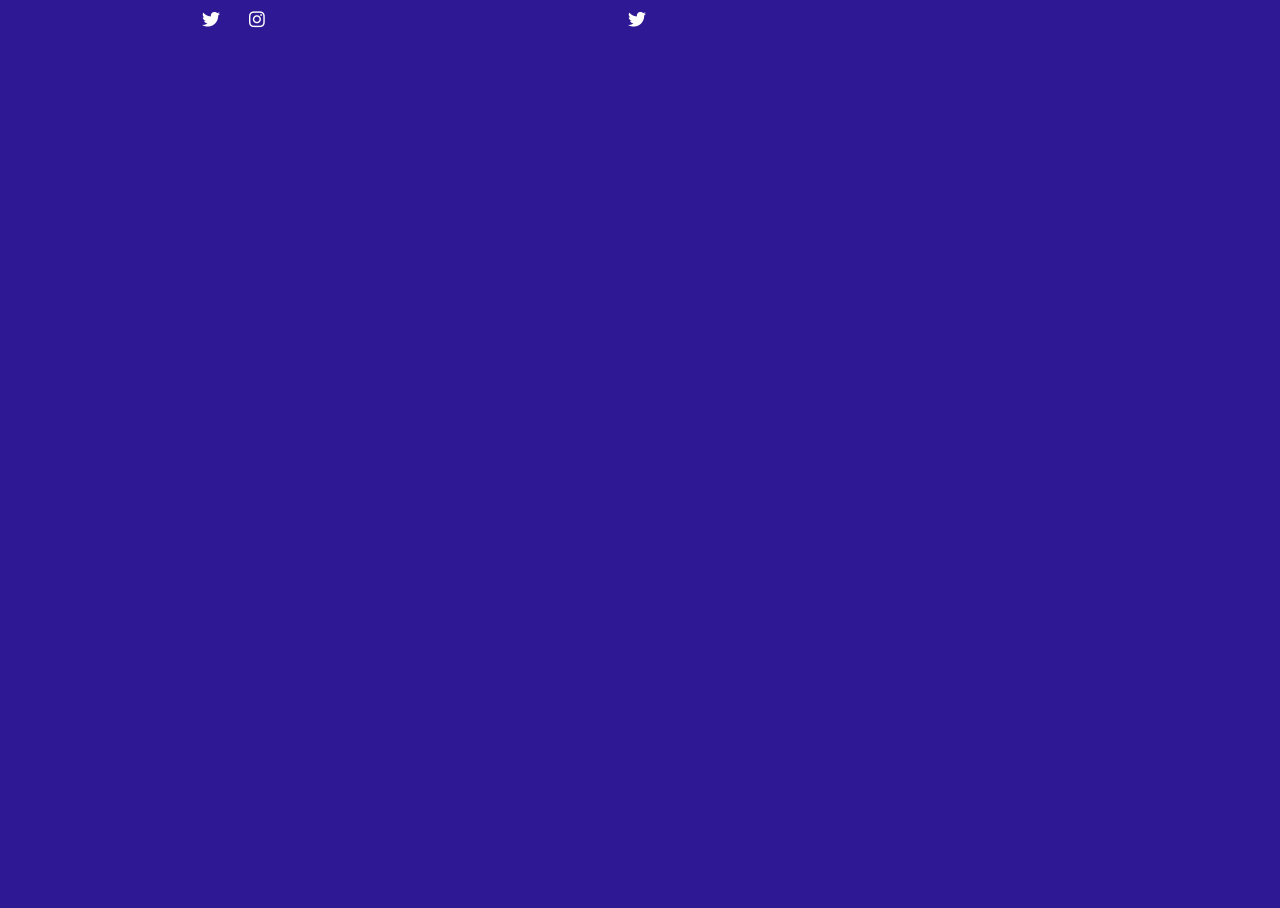
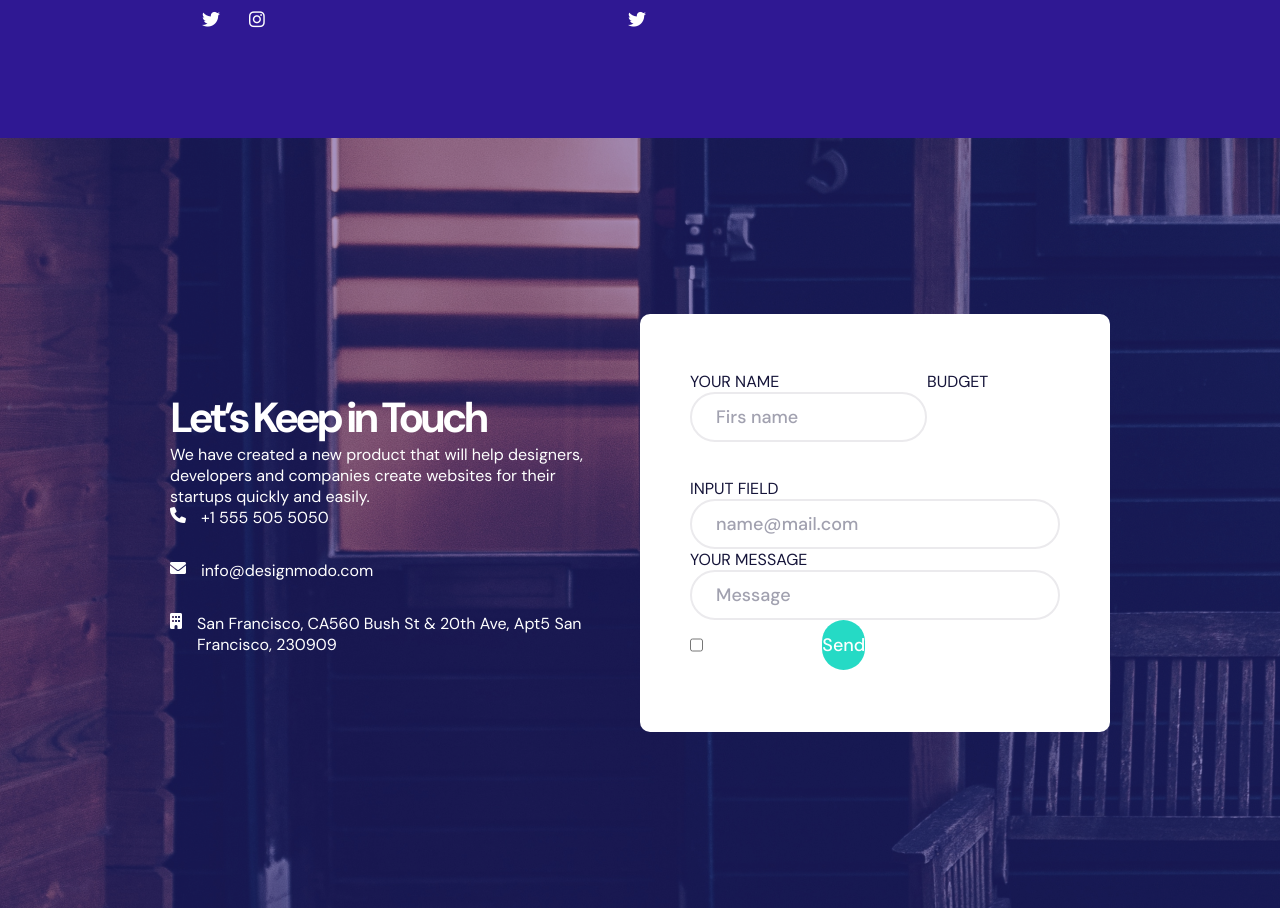
Before and after one commit to Colard/designers-landing, a React (Vite) app: page / in a window 1280 px wide. Shown: the part 6180-7088 px from the top of the page. Before the commit the page ends 6318 px from the top, so only its background shows below. Built offline with nearby package versions, Linux system fonts and the light colour scheme.

Commit message:
create Contact section

```diff
--- a/src/App.tsx
+++ b/src/App.tsx
@@ -1,4 +1,5 @@
 import CallToAction from "./Sections/CallToAction/CallToAction";
+import Contact from "./Sections/Contact/Contact";
 import Content from "./Sections/Content/Content";
 import Features from "./Sections/Features/Features";
 import FormPage from "./Sections/FormPage/FormPage";
@@ -21,6 +22,7 @@ function App() {
         <CallToAction />
         <ShowCase />
         <Team />
+        <Contact />
       </main>
     </>
   );
--- /dev/null
+++ b/src/Sections/Contact/Contact.module.scss
@@ -0,0 +1,99 @@
+.contact {
+    min-height: 77rem;
+    background-image: url(../../assets/images/Contact/background.png);
+    background-position: top center;
+    background-repeat: no-repeat;
+    background-size: cover;
+
+    &__container {
+        display: flex;
+        min-height: 77rem;
+        justify-content: center;
+        align-items: center;
+    }
+
+    &__description-box {
+        max-width: 47rem;
+        width: 100%;
+        padding-right: 5rem;
+        flex: 0 0 50%;
+    }
+
+    &__header {
+        font-size: 4.2rem;
+        font-weight: bold;
+        letter-spacing: -0.4rem;
+        line-height: 5.2rem;
+    }
+
+    &__description {
+
+    }
+
+    &__info {
+        display: flex;
+        flex-direction: column;
+        gap: 3.2rem;
+    }
+
+    &__info-block {
+        display: flex;
+    }
+
+    &__info-item {
+        margin-left: 1.5rem;
+    }
+
+    &__form-wrapper {
+        max-width: 47rem;
+        width: 100%;
+        flex: 0 0 50%;
+    }
+
+    &__form {
+        padding: 5.7rem 5rem;
+    }
+
+    &__form-content {
+
+    }
+
+    &__input-row {
+        display: flex;
+        flex-direction: row;
+    }
+
+    &__input-column {
+        display: flex;
+        flex-direction: column;
+    }
+
+    &__label {
+        color: var(--form-text);
+    }
+
+    &__input {
+        width: 100%;
+    }
+
+    &__select {
+
+    }
+
+    &__checkbox-wrapper {
+
+    }
+
+    &__checkbox {
+
+    }
+
+    &__checkbox-label {
+
+    }
+
+    &__submit-button {
+
+    }
+
+}
--- /dev/null
+++ b/src/Sections/Contact/Contact.tsx
@@ -0,0 +1,129 @@
+import Container from "../../components/Container/Container";
+import FormContainer from "../../components/FormContainer/FormContainer";
+import Select from "../../components/Select/Select";
+import styles from "./Contact.module.scss";
+
+import React from "react";
+
+interface ContactFormProps {}
+
+let ContactForm: React.FC<ContactFormProps> = React.memo(() => {
+  return (
+    <FormContainer className={styles["contact__form"]}>
+      <div className={styles["contact__form-content"]}>
+        <div className={styles["contact__input-row"]}>
+          <div className={styles["contact__input-column"]}>
+            <label className={styles["contact__label"]} htmlFor="name">
+              YOUR NAME
+            </label>
+            <input
+              className={`${styles["contact__input"]} text`}
+              name="name"
+              placeholder="Firs name"
+            />
+          </div>
+
+          <div className={styles["contact__input-column"]}>
+            <label className={styles["contact__label"]} htmlFor="budget">
+              BUDGET
+            </label>
+            <Select
+
+              options={[
+                { value: "500", text: "$500" },
+                { value: "1000", text: "$1000" },
+                { value: "2000", text: "$2000" },
+              ]}
+              name="budget"
+              className={`${styles["contact__select"]}`}
+            />
+          </div>
+        </div>
+
+        <label className={styles["contact__label"]} htmlFor="email">
+          INPUT FIELD
+        </label>
+        <input
+          className={`${styles["contact__input"]}  text`}
+          name="email"
+          placeholder="name@mail.com"
+        />
+
+        <label className={styles["contact__label"]} htmlFor="message">
+          YOUR MESSAGE
+        </label>
+        <input
+          multiple
+          className={`${styles["contact__input"]}  text`}
+          name="message"
+          placeholder="Message"
+        />
+
+        <div className={styles["contact__input-row"]}>
+          <div className={styles["contact__checkbox-wrapper"]}>
+            <input type="checkbox" className={styles["contact__checkbox"]} />
+            <label
+              className={styles["contact__checkbox-label"]}
+              htmlFor="checkbox"
+            >
+              Send me a copy
+            </label>
+          </div>
+
+          <input
+            className={`${styles["contact__submit-button"]}  button`}
+            type="submit"
+            value="Send"
+          />
+        </div>
+      </div>
+    </FormContainer>
+  );
+});
+
+interface ContactProps
+  extends Omit<React.ComponentPropsWithoutRef<"section">, "children"> {}
+
+let Contact: React.FC<ContactProps> = React.memo(({ ...rest }) => {
+  return (
+    <section className={styles["contact"]} {...rest}>
+      <Container className={styles["contact__container"]}>
+        <div className={styles["contact__description-box"]}>
+          <h2 className={styles["contact__header"]}>Let’s Keep in Touch</h2>
+          <p className={styles["contact__description"]}>
+            We have created a new product that will help designers, developers
+            and companies create websites for their startups quickly and easily.
+          </p>
+
+          <div className={styles["contact__info"]}>
+            <div className={styles["contact__info-block"]}>
+              <i className="fa fa-phone"></i>
+              <p className={styles["contact__info-item"]}>+1 555 505 5050</p>
+            </div>
+
+            <div className={styles["contact__info-block"]}>
+              <i className="fa fa-envelope"></i>
+              <p className={styles["contact__info-item"]}>
+                info@designmodo.com
+              </p>
+            </div>
+
+            <div className={styles["contact__info-block"]}>
+              <i className="fa fa-building"></i>
+              <p className={styles["contact__info-item"]}>
+                San Francisco, CA560 Bush St & 20th Ave, Apt5 San Francisco,
+                230909
+              </p>
+            </div>
+          </div>
+        </div>
+
+        <div className={styles["contact__form-wrapper"]}>
+          <ContactForm />
+        </div>
+      </Container>
+    </section>
+  );
+});
+
+export default Contact;
--- /dev/null
+++ b/src/components/Select/Select.module.scss
@@ -0,0 +1,21 @@
+select {
+    &__hidden {
+        display: none;
+    }
+
+    &__container {
+
+    }
+
+    &__input {
+
+    }
+
+    &__list {
+
+    }
+
+    &__item {
+
+    }
+}
--- /dev/null
+++ b/src/components/Select/Select.tsx
@@ -0,0 +1,44 @@
+import React from "react";
+import styles from "./Select.module.scss";
+
+interface Option {
+  text: string;
+  value: string;
+}
+
+interface SelectProps
+  extends Omit<React.ComponentPropsWithoutRef<"div">, "children"> {
+  options: Option[];
+  name: string;
+}
+
+let Select: React.FC<SelectProps> = React.memo(
+  ({ name, options, className, ...rest }) => {
+    return (
+      <div {...rest} className={styles["select"] + " " + (className || "")}>
+        <select className={styles["select__hidden"]}>
+          {options.map((el, i) => (
+            <option key={i} value={el.value}>
+              {el.text}
+            </option>
+          ))}
+        </select>
+
+        <div className={styles["select__container"]}>
+          <div className={styles["select__input"]}></div>
+          <div>
+            <ul className={styles["select__list"]}>
+              {options.map((el, i) => (
+                <li key={i} className={styles["select__item"]}>
+                  {el.text}
+                </li>
+              ))}
+            </ul>
+          </div>
+        </div>
+      </div>
+    );
+  }
+);
+
+export default Select;
```
Also changed, not shown: src/assets/images/Contact/background.jpg (deleted), src/assets/images/Contact/background.png (added).
